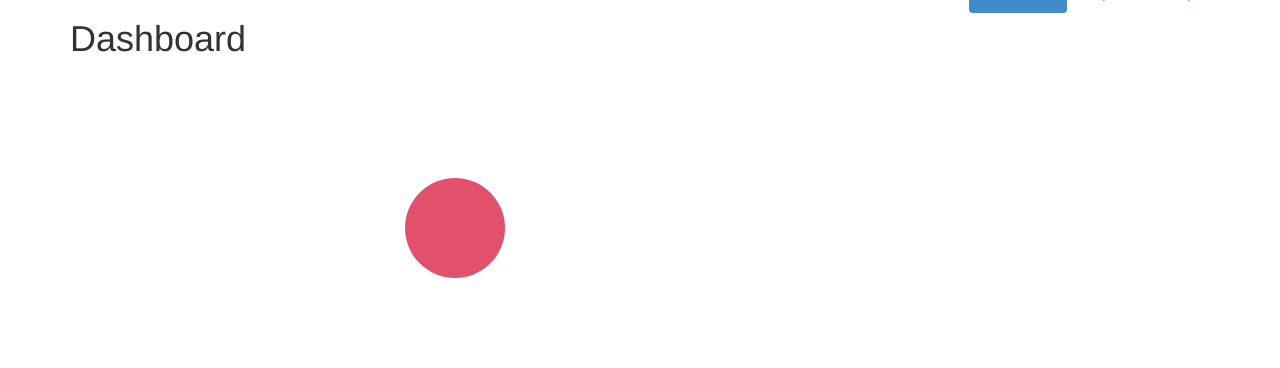
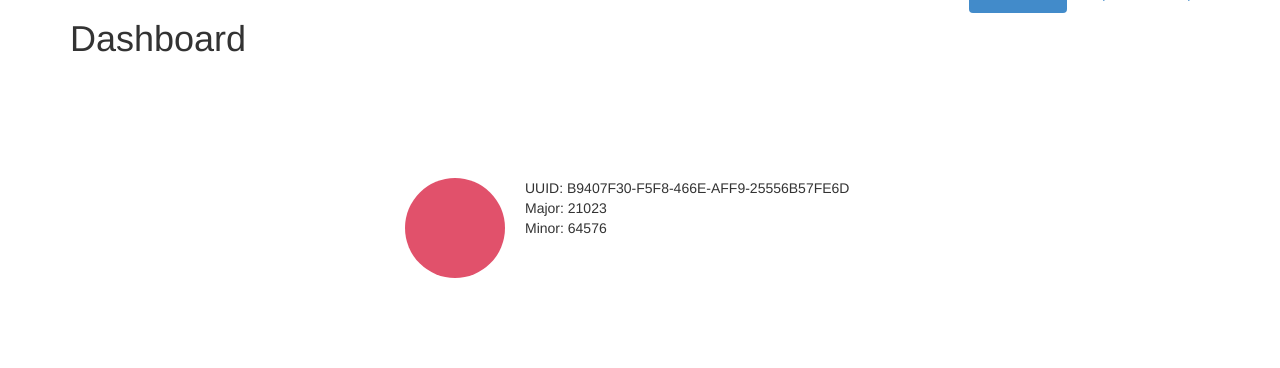
Before and after one commit to fabian/homebase, a PHP site: template views/dashboard.twig in a window 1280 px wide. Shown: the part 47-415 px from the top of the page. Run offline with PHP 8.4, Linux system fonts and the light colour scheme; the template is opened without the code that fills it, so the values that code supplies are empty; some libraries are stand-ins or nearby versions.

Commit message:
Added beacon info

```diff
--- a/views/dashboard.twig
+++ b/views/dashboard.twig
@@ -4,5 +4,12 @@
 <h1>Dashboard</h1>
 <div id="hour"></div>
 <div id="graph"></div>
-<div id="beacon"></div>
+<div id="beacon">
+    <div class="light"></div>
+    <p class="name">
+        UUID: B9407F30-F5F8-466E-AFF9-25556B57FE6D<br/>
+        Major: 21023<br/>
+        Minor: 64576
+    </p>
+</div>
 {%  endblock %}
--- a/web/css/homebase.css
+++ b/web/css/homebase.css
@@ -13,12 +13,22 @@
     position: absolute;
     top: 225px;
     left: 350px;
+}
+
+#beacon .light {
     width: 100px;
     height: 100px;
     border-radius: 200px;
     background-color: #E1516B;
 }
 
-#beacon.on {
+#beacon.light.on {
     background-color: #F9D76C;
 }
+
+#beacon .name {
+    position: absolute;
+    top: 0;
+    left: 120px;
+    width: 400px;
+}
--- a/web/js/homebase.js
+++ b/web/js/homebase.js
@@ -3,9 +3,9 @@ $(function () {
     setInterval(function(){
         $.ajax({url: '/beacons/B9407F30-F5F8-466E-AFF9-25556B57FE6D/21023/64576', success: function(data) {
             if (data.proximity == 'immediate') {
-                $('#beacon').addClass('on');
+                $('#beacon .light').addClass('on');
             } else {
-                $('#beacon').removeClass('on');
+                $('#beacon .light').removeClass('on');
             }
         }, dataType: "json"});
     }, 500);
```
